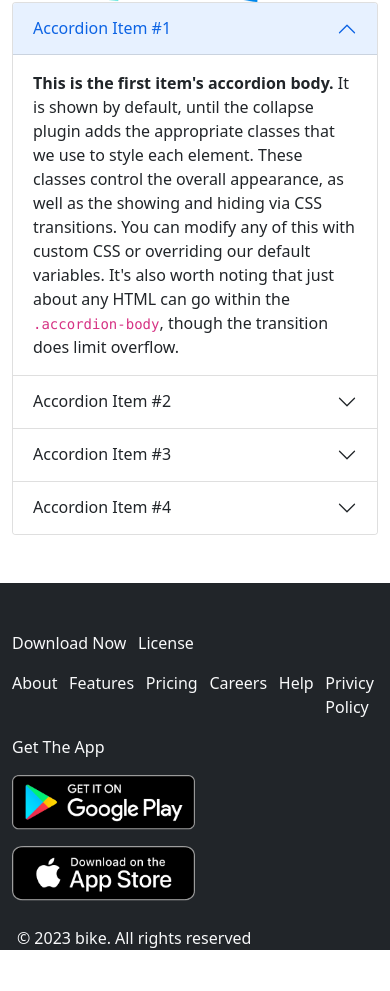
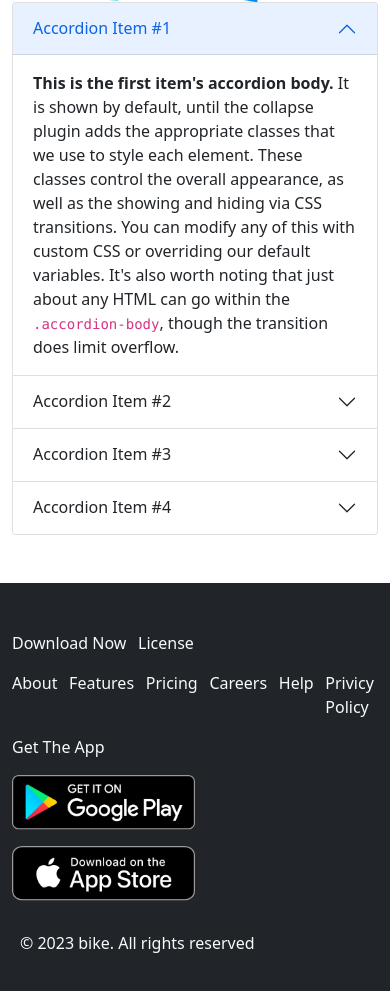
Before and after one commit to ZAHIRULISLAM-CSE/My-Honda-Website-By-BootStrap, a plain HTML site: page index.html in a window 390 px wide. Shown: the part 5258-6249 px from the top of the page. Before the commit the page ends 6224 px from the top, so only its background shows below. Drawn offline with Linux system fonts and the light colour scheme.

Commit message:
footer solved

```diff
--- a/index.html
+++ b/index.html
@@ -244,7 +244,7 @@
         </section>
 
         <!-- Footer Section -->
-        <section class="mt-5 pt-5 bg-dark text-light">
+        <section class=" mt-5 pt-5 overflow-hidden bg-dark text-light">
           <div class="container">
             <div class="row">
               <div class="col-12 col-sm-8">
@@ -272,20 +272,10 @@
               </div>
             </div>
           </div>
-          <div class="copyright-mobile">
+          <div class=" mb-5 copyright-mobile">
             <p>© 2023 bike. All rights reserved</p>
           </div>
         </section>
-
-
-
-
-
-
-
-
-
-
     <!-- bs js -->
     <script src="./bootstrap.js"></script>
 </body>
--- a/style.css
+++ b/style.css
@@ -27,8 +27,8 @@
         display: none;
     }
     .copyright-mobile{
-        margin-top: 3vh;
-        margin-left: 2vh;
+        padding-top: 30px;
+        margin-left: 20px;
     }
 }
 @media screen  and (min-width:577px) {
```
